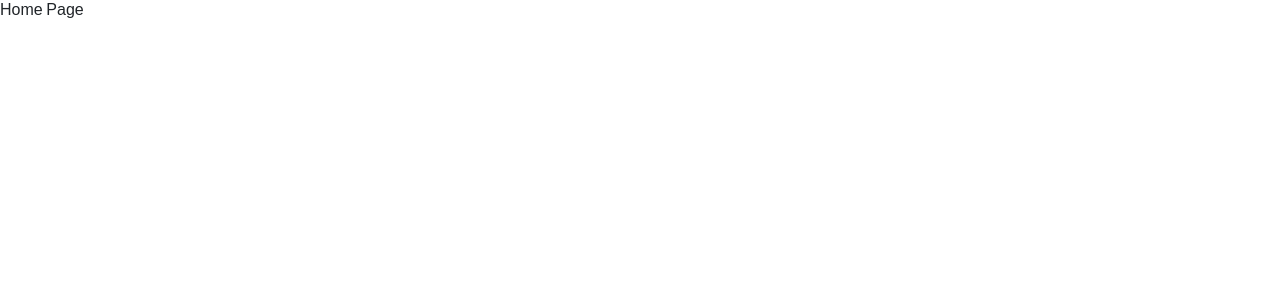
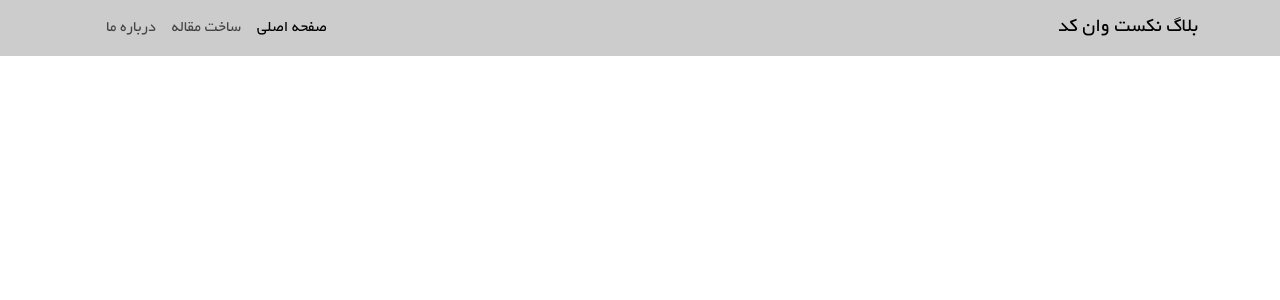
Before and after one commit to Abdulmanan-Rahimi/Blog-post-pro, a React (Vite) app: page / in a window 1280 px wide. Shown: the top 300 px of the page. Built offline with nearby package versions, Linux system fonts and the light colour scheme.

Commit message:
completed the navbar

```diff
--- a/src/App.jsx
+++ b/src/App.jsx
@@ -15,10 +15,6 @@ const App = () => {
         <Route path="/add-article" element={<AddArticle />} />
         <Route path="/article/:articleId" element={<Article />} />
         <Route path="/edit-article/:articleId" element={<EditArticle />} />
-
-
-
-
       </Routes>
     </BrowserRouter>
   );
--- a/src/components/navbar/MyNavbar.css
+++ b/src/components/navbar/MyNavbar.css
@@ -0,0 +1,3 @@
+.active{
+    border-bottom: 2px solid gray;
+}
--- a/src/components/navbar/MyNavbar.jsx
+++ b/src/components/navbar/MyNavbar.jsx
@@ -0,0 +1,51 @@
+import React from "react";
+import Container from "react-bootstrap/Container";
+import Nav from "react-bootstrap/Nav";
+import Navbar from "react-bootstrap/Navbar";
+import Offcanvas from "react-bootstrap/Offcanvas";
+import { NavLink } from "react-router-dom";
+
+import "./MyNavbar.css";
+
+const MyNavbar = () => {
+  const expand = "md";
+  return (
+    <Navbar dir="rtl"
+      key={expand}
+      style={{ backgroundColor: "#ccc" }}
+      expand={expand}
+      className="mb-3"
+    >
+      <Container>
+        <Navbar.Brand href="#">بلاگ نکست وان کد</Navbar.Brand>
+        <Navbar.Toggle aria-controls={`offcanvasNavbar-expand-${expand}`} />
+        <Navbar.Offcanvas
+          id={`offcanvasNavbar-expand-${expand}`}
+          aria-labelledby={`offcanvasNavbarLabel-expand-${expand}`}
+          placement="start"
+        >
+          <Offcanvas.Header closeButton>
+            <Offcanvas.Title id={`offcanvasNavbarLabel-expand-${expand}`}>
+              بلاگ نکست وان کد
+            </Offcanvas.Title>
+          </Offcanvas.Header>
+          <Offcanvas.Body>
+            <Nav className="justify-content-end flex-grow-1 pe-3">
+              <NavLink className="nav-link" to="/">
+                صفحه اصلی
+              </NavLink>
+              <NavLink className="nav-link" to="/add-article">
+                ساخت مقاله
+              </NavLink>
+              <NavLink className="nav-link" to="/about">
+                درباره ما
+              </NavLink>
+            </Nav>
+          </Offcanvas.Body>
+        </Navbar.Offcanvas>
+      </Container>
+    </Navbar>
+  );
+};
+
+export default MyNavbar;
--- a/src/pages/about/About.jsx
+++ b/src/pages/about/About.jsx
@@ -1,8 +1,13 @@
 import React from 'react'
+import MyNavbar from '../../components/navbar/MyNavbar'
 
 const About = () => {
   return (
-    <div>About Page</div>
+
+    <>
+    <MyNavbar />
+
+    </>
   )
 }
 
--- a/src/pages/addArticle/AddArticle.jsx
+++ b/src/pages/addArticle/AddArticle.jsx
@@ -1,8 +1,13 @@
 import React from 'react'
+import MyNavbar from '../../components/navbar/MyNavbar'
 
 const AddArticle = () => {
   return (
-    <div>AddArticle Page</div>
+
+
+    <>
+    <MyNavbar />
+    </>
   )
 }
 
--- a/src/pages/home/Home.jsx
+++ b/src/pages/home/Home.jsx
@@ -1,9 +1,12 @@
-import React from 'react'
+import React from "react";
+import MyNavbar from "../../components/navbar/MyNavbar";
 
 const Home = () => {
   return (
-    <div>Home Page</div>
-  )
-}
+    <>
+      <MyNavbar />
+    </>
+  );
+};
 
-export default Home
+export default Home;
```
